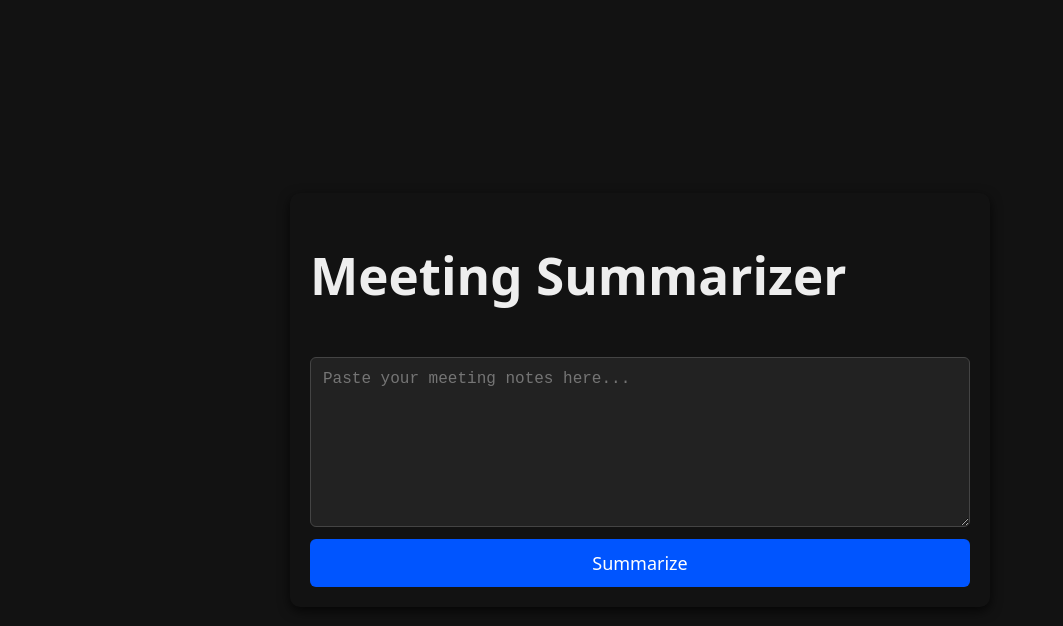
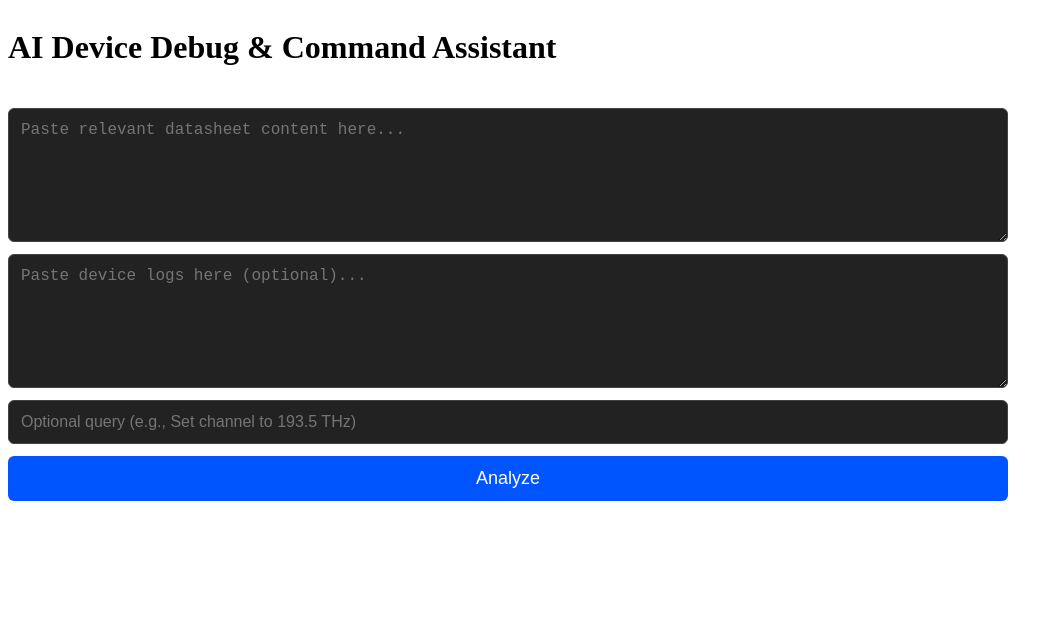
Before and after one commit to ManishaK1464/meetingsummarizerfronetend, a React (Vite) app: page / in a window 1280 px wide. Shown: the top 626 px of the page, without its empty margins (0-1063 px from the left). Built offline with nearby package versions, Linux system fonts and the light colour scheme; no server answers.

Commit message:
addedPDF

```diff
--- a/src/App.jsx
+++ b/src/App.jsx
@@ -1,27 +1,32 @@
 import { useState } from "react";
 
 function App() {
-  const [meetingText, setMeetingText] = useState("");
-  const [summary, setSummary] = useState("");
+  const [datasheetText, setDatasheetText] = useState("");
+  const [logText, setLogText] = useState("");
+  const [query, setQuery] = useState("");
+  const [analysis, setAnalysis] = useState("");
   const [loading, setLoading] = useState(false);
   const [error, setError] = useState(null);
 
-  // Remove trailing slash from backend URL if present
   const API_BASE_URL = (import.meta.env.VITE_API_BASE_URL || "").replace(/\/$/, "");
 
   async function handleSubmit(e) {
     e.preventDefault();
     setLoading(true);
     setError(null);
-    setSummary("");
+    setAnalysis("");
 
     try {
-      const response = await fetch(`${API_BASE_URL}/summarize`, {
+      const response = await fetch(`${API_BASE_URL}/analyze_device`, {
         method: "POST",
         headers: {
           "Content-Type": "application/json",
         },
-        body: JSON.stringify({ meeting_text: meetingText }),
+        body: JSON.stringify({
+          datasheet_text: datasheetText,
+          log_text: logText || null,
+          query: query || null
+        }),
       });
 
       if (!response.ok) {
@@ -29,8 +34,7 @@ function App() {
       }
 
       const data = await response.json();
-
-      setSummary(data.choices?.[0]?.message?.content || "No summary found");
+      setAnalysis(data.analysis || "No analysis found");
     } catch (err) {
       setError(err.message);
     } finally {
@@ -39,44 +43,35 @@ function App() {
   }
 
   return (
-    <div
-      style={{
-        display: "flex",
-        flexDirection: "column",
-        gap: 20,
-      }}
-    >
-      <h1>Meeting Summarizer</h1>
-      <form
-        onSubmit={handleSubmit}
-        style={{
-          display: "flex",
-          flexDirection: "column",
-          gap: 12,
-        }}
-      >
+    <div style={{ display: "flex", flexDirection: "column", gap: 20 }}>
+      <h1>AI Device Debug & Command Assistant</h1>
+      <form onSubmit={handleSubmit} style={{ display: "flex", flexDirection: "column", gap: 12 }}>
+
         <textarea
-          rows={8}
-          style={{
-            width: "100%",
-            padding: 12,
-            fontSize: 16,
-            borderRadius: 6,
-            border: "1px solid #444",
-            backgroundColor: "#222",
-            color: "#eee",
-            resize: "vertical",
-            boxSizing: "border-box",
+          rows={6}
+          placeholder="Paste relevant datasheet content here..."
+          value={datasheetText}
+          onChange={(e) => setDatasheetText(e.target.value)}
+          required
+          style={inputStyle}
+        />
 
-            whiteSpace: "pre-wrap",
-            overflowWrap: "break-word",
-            wordBreak: "break-word",
-          }}
-          placeholder="Paste your meeting notes here..."
-          value={meetingText}
-          onChange={(e) => setMeetingText(e.target.value)}
-          required
+        <textarea
+          rows={6}
+          placeholder="Paste device logs here (optional)..."
+          value={logText}
+          onChange={(e) => setLogText(e.target.value)}
+          style={inputStyle}
         />
+
+        <input
+          type="text"
+          placeholder="Optional query (e.g., Set channel to 193.5 THz)"
+          value={query}
+          onChange={(e) => setQuery(e.target.value)}
+          style={inputStyle}
+        />
+
         <button
           type="submit"
           disabled={loading}
@@ -91,24 +86,38 @@ function App() {
             transition: "background-color 0.3s ease",
           }}
         >
-          {loading ? "Summarizing..." : "Summarize"}
+          {loading ? "Analyzing..." : "Analyze"}
         </button>
       </form>
 
-      {error && (
-        <p
-          style={{
-            color: "red",
-            fontWeight: "bold",
-          }}
-        >
-          Error: {error}
-        </p>
+      {error && <p style={{ color: "red", fontWeight: "bold" }}>Error: {error}</p>}
+
+      {analysis && (
+        <div style={outputContainer}>
+          <h3 style={{ marginTop: 0, marginBottom: 12 }}>Analysis & Suggestions</h3>
+          <pre style={preStyle}>{analysis}</pre>
+        </div>
       )}
+    </div>
+  );
+}
 
-      {summary && (
-        <div
-          style={{
+const inputStyle = {
+  width: "100%",
+  padding: 12,
+  fontSize: 16,
+  borderRadius: 6,
+  border: "1px solid #444",
+  backgroundColor: "#222",
+  color: "#eee",
+  resize: "vertical",
+  boxSizing: "border-box",
+  whiteSpace: "pre-wrap",
+  overflowWrap: "break-word",
+  wordBreak: "break-word",
+};
+
+const outputContainer = {
   backgroundColor: "#1e1e1e",
   color: "#eee",
   padding: 20,
@@ -121,25 +130,15 @@ function App() {
   lineHeight: 1.5,
   maxWidth: "100%",
   boxSizing: "border-box",
-          }}
-        >
-          <h3 style={{ marginTop: 0, marginBottom: 12 }}>Summary & Action Items</h3>
-          <pre
-            style={{
+};
+
+const preStyle = {
   margin: 0,
   whiteSpace: "pre-wrap",
   overflowWrap: "break-word",
   wordBreak: "break-word",
   maxWidth: "100%",
   boxSizing: "border-box",
-            }}
-          >
-            {summary}
-          </pre>
-        </div>
-      )}
-    </div>
-  );
-}
+};
 
 export default App;
--- a/src/index.css
+++ b/src/index.css
@@ -1,80 +1,58 @@
-:root {
-  font-family: system-ui, Avenir, Helvetica, Arial, sans-serif;
-  line-height: 1.5;
-  font-weight: 400;
+/* --- Additional Styles for Log & Editable Output --- */
 
-  color-scheme: dark;
-  color: rgba(238, 238, 238, 0.87);
-  background-color: #121212;
-
-  font-synthesis: none;
-  text-rendering: optimizeLegibility;
-  -webkit-font-smoothing: antialiased;
-  -moz-osx-font-smoothing: grayscale;
+/* Wider layout for technical/log data */
+#root {
+  max-width: 1000px; /* allow more horizontal space */
 }
 
-a {
-  font-weight: 500;
-  color: #646cff;
-  text-decoration: inherit;
-}
-a:hover {
-  color: #535bf2;
+/* Scrollable log or code display */
+.log-viewer {
+  background-color: #1e1e1e;
+  color: #dcdcdc;
+  padding: 1rem;
+  border-radius: 8px;
+  max-height: 300px;
+  overflow-y: auto;
+  font-family: monospace;
+  font-size: 0.9rem;
+  border: 1px solid #333;
 }
 
-body {
-  margin: 0;
-  min-width: 320px;
-  min-height: 100vh;
-
-  display: flex;
-  justify-content: center;
-  align-items: center;
-
-  background-color: #121212;
+/* Editable AI output */
+.editable-output {
+  background-color: #181818;
+  border: 1px solid #444;
+  padding: 1rem;
+  border-radius: 8px;
+  min-height: 120px;
+  cursor: text;
+  white-space: pre-wrap;
+}
+.editable-output:focus {
+  outline: none;
+  border-color: #646cff;
+  box-shadow: 0 0 0 2px rgba(100, 108, 255, 0.2);
 }
 
-h1 {
-  font-size: 3.2em;
-  line-height: 1.1;
-  color: #eee;
+/* Section headers */
+.section-header {
+  font-size: 1.2rem;
+  font-weight: bold;
+  margin: 1.5rem 0 0.5rem;
+  color: #bbb;
 }
 
-button {
-  border-radius: 8px;
-  border: 1px solid transparent;
-  padding: 0.6em 1.2em;
-  font-size: 1em;
-  font-weight: 500;
-  font-family: inherit;
-  background-color: #0055ff;
-  color: white;
+/* Action buttons for commands */
+.command-button {
+  background-color: #333;
+  border: 1px solid #555;
+  color: #eee;
+  font-size: 0.9rem;
+  padding: 0.4rem 0.8rem;
+  border-radius: 6px;
+  margin-right: 0.5rem;
   cursor: pointer;
-  transition: border-color 0.25s, background-color 0.3s;
 }
-button:hover {
-  border-color: #646cff;
-  background-color: #0040cc;
+.command-button:hover {
+  background-color: #444;
 }
-button:focus,
-button:focus-visible {
-  outline: 4px auto -webkit-focus-ring-color;
-}
-
-/* Container for React app */
-#root {
-  width: 100%;
-  max-width: 700px;
-  margin: 0 20px;
-  padding: 20px;
-  box-sizing: border-box;
-  background: #121212;
-  border-radius: 10px;
-  box-shadow: 0 4px 12px rgba(0, 0, 0, 0.7);
-  color: #eee;
-  text-align: left;
-
-  /* wrap long words if any */
-  word-wrap: break-word;
-  overflow-wrap: break-word;
-}
```
Lines whose indentation alone changed are shown as unchanged.
